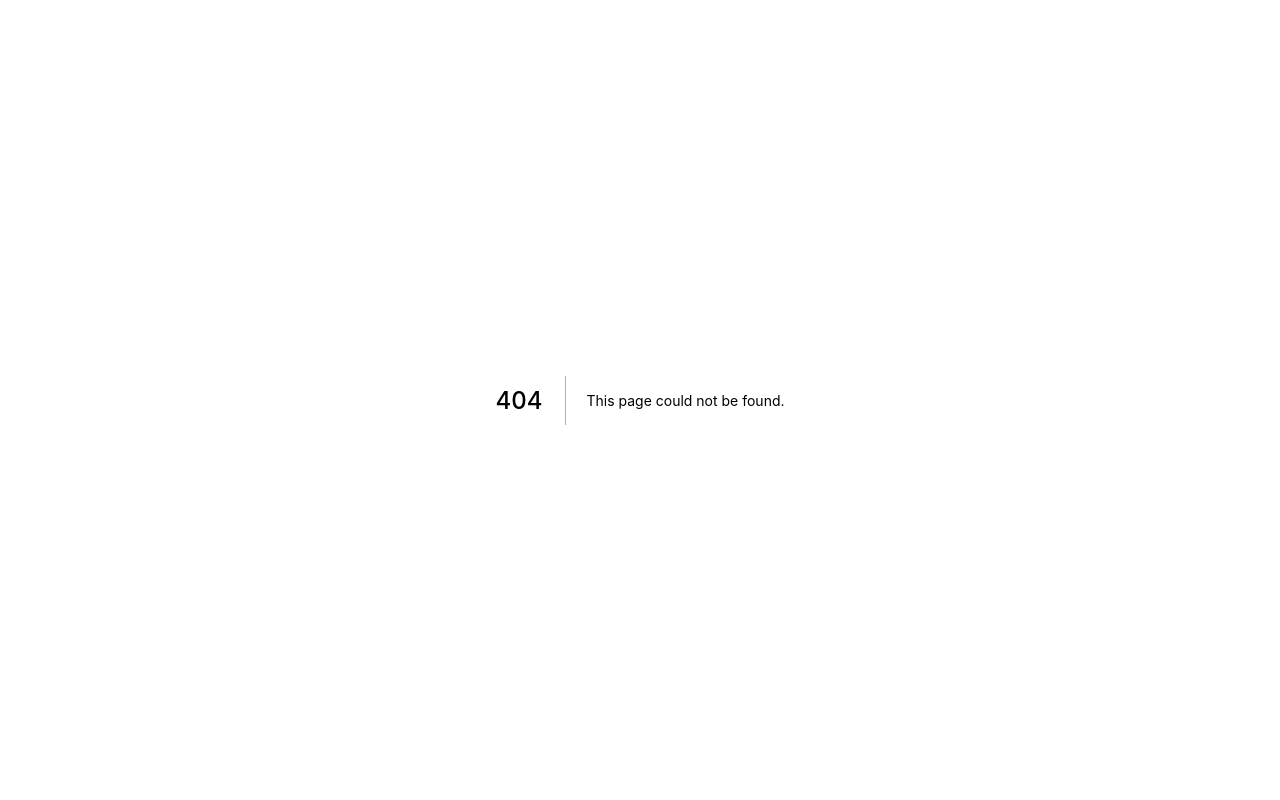
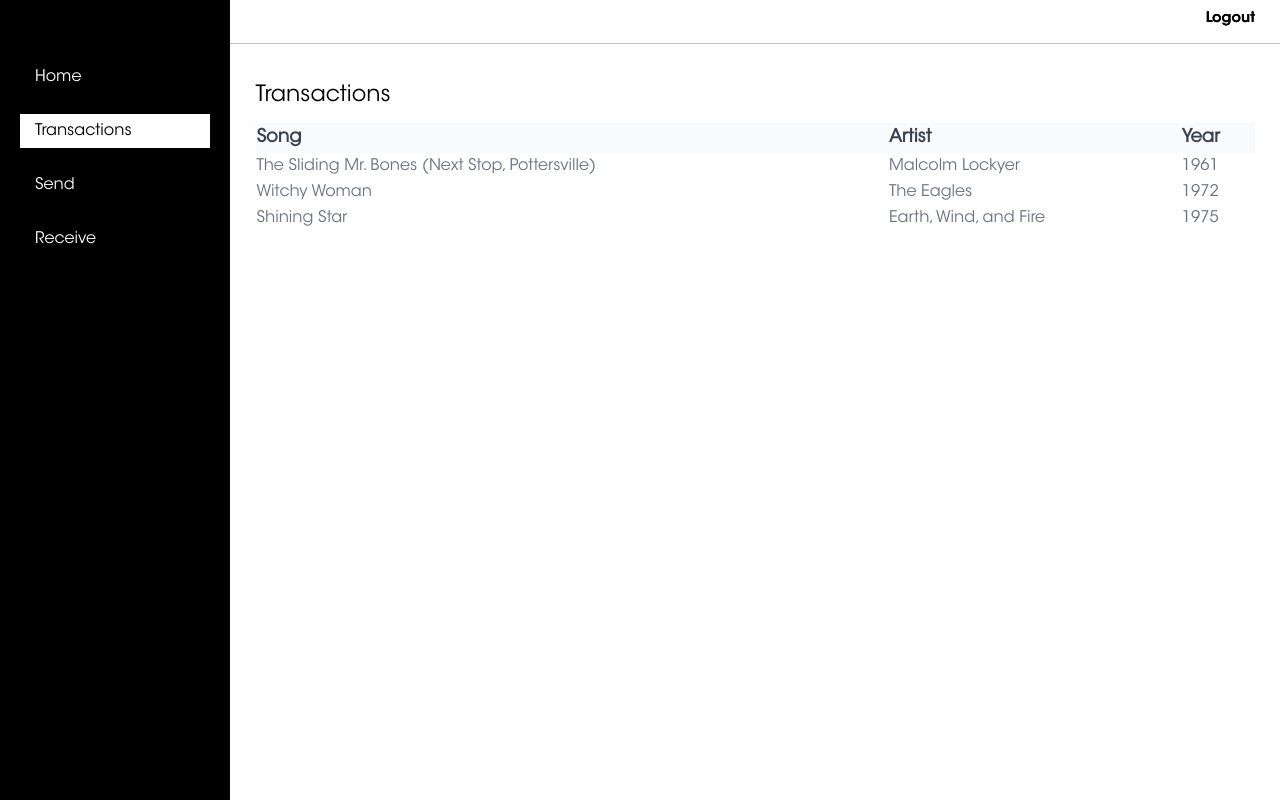
Before and after one commit to elraphty/BitcoinBankV2, a Next.js app in the folder client/: page /transactions in a window 1280 px wide. Before the commit this address had no page. Built offline with nearby package versions, Linux system fonts and the light colour scheme.

Commit message:
added trasactions page

```diff
--- a/client/components/Sidebar.tsx
+++ b/client/components/Sidebar.tsx
@@ -18,7 +18,7 @@ const Sidebar: NextPage = () => {
         <li className={`${url === 'transactions' ? 'activeLink' : ''}`}><Link href="/transactions">Transactions</Link></li>
         <li className={`${url === 'send' ? 'activeLink' : ''}`}><Link href="/send">Send</Link></li>
         <li className={`${url === 'receive' ? 'activeLink' : ''}`}><Link href="/receive">Receive</Link></li>
-        <li className={`${url === 'settings' ? 'activeLink' : ''}`}><Link href="/settings">Settings</Link></li>
+        {/* <li className={`${url === 'settings' ? 'activeLink' : ''}`}><Link href="/settings">Settings</Link></li> */}
       </ul>
     </div>
   )
--- a/client/pages/receive/index.tsx
+++ b/client/pages/receive/index.tsx
@@ -7,7 +7,7 @@ import BodyWrap from '../../components/BodyWrap';
 export default function Receive() {
     const [addresses, setAddresses] = useState<[]>([]);
     const [index, setIndex] = useState(0);
-    const [addressType, setAddressType] = useState<string>('p2wpkh');
+    const [platform, setPlatform] = useState<string>('bitcoin');
 
     const getNewAddress = () => {
         if (index < addresses.length - 1) {
@@ -21,17 +21,17 @@ export default function Receive() {
         const token = await getFromStorage('token');
 
         if (token) {
-            const addresses = await getWithToken(`wallet/getaddress?type=${addressType}`, token);
+            const addresses = await getWithToken(`wallet/getaddress`, token);
             setAddresses(addresses.data.data.address);
         }
-    }, [addressType]);
+    }, [platform]);
 
     useEffect(() => {
         getAddresses();
     }, [getAddresses]);
 
-    const switchAddressType = useCallback((_type: string) => {
-        setAddressType(_type);
+    const switchPlatforms = useCallback((_type: string) => {
+        setPlatform(_type);
         getAddresses();
     }, [getAddresses]);
 
@@ -42,13 +42,13 @@ export default function Receive() {
                     <div className="">
                         <div className="max-w-7xl mx-auto">
                             <section className="mt-3 mb-2">
-                                <button className={`inline justify-center py-2 px-4 border border-transparent shadow-sm text-sm font-medium rounded-md  ${addressType === 'p2wpkh' ? 'bg-purple-900 text-white' : 'text-gray-700'} focus:outline-none`}
-                                    onClick={() => switchAddressType('p2wpkh')
+                                <button className={`inline justify-center py-2 px-4 border border-transparent shadow-sm text-sm font-medium rounded-md  ${platform === 'bitcoin' ? 'bg-black text-white' : 'text-gray-700'} focus:outline-none`}
+                                    onClick={() => switchPlatforms('bitcoin')
                                     }>
-                                    P2WPKH
+                                    Bitcoin
                                 </button>
-                                <button className={`inline justify-center lg:ml-5 sm:ml-0 py-2 px-4 border border-transparent shadow-sm text-sm font-medium rounded-md ${addressType === 'p2pkh' ? 'bg-purple-900 text-white' : 'text-gray-700'} focus:outline-none`} onClick={() => switchAddressType('p2pkh')}>
-                                    P2PKH
+                                <button className={`inline justify-center lg:ml-5 sm:ml-0 py-2 px-4 border border-transparent shadow-sm text-sm font-medium rounded-md ${platform === 'lightning' ? 'bg-black text-white' : 'text-gray-700'} focus:outline-none`} onClick={() => switchPlatforms('lightning')}>
+                                    Lightning
                                 </button>
                             </section>
                             <div className="py-4 flex align-center justify-center">
@@ -93,20 +93,13 @@ export default function Receive() {
                                             </div>
                                             <div className="px-4 py-3 bg-gray-50 text-right sm:px-6">
                                                 <button
-                                                    onClick={() => getNewAddress()}
-                                                    className="bg-white py-2 px-4 border border-gray-300 rounded-md shadow-sm text-sm font-medium text-gray-700 hover:bg-gray-50 focus:outline-none focus:ring-2 focus:ring-offset-2 "
-                                                >
-                                                    Generate next address
-                                                </button>
-
-                                                <button
                                                     onClick={() =>
                                                         navigator.clipboard.writeText(
                                                             // addresses[index] && addresses[index].address!
                                                             ''
                                                         )
                                                     }
-                                                    className="inline-flex justify-center py-2 px-4 border border-transparent shadow-sm text-sm font-medium rounded-md text-gray-700 :outline-none focus:ring-2 focus:ring-offset-2"
+                                                    className="bg-white inline-flex justify-center py-2 px-4 border border-transparent shadow-sm text-sm font-medium rounded-md text-gray-700 :outline-none focus:ring-2 focus:ring-offset-2"
                                                 >
                                                     Copy address
                                                 </button>
--- a/client/pages/send/components/CreateTxForm.tsx
+++ b/client/pages/send/components/CreateTxForm.tsx
@@ -19,8 +19,8 @@ const validationSchema = Yup.object().shape({
 });
 
 const CreateTxForm = ({ createTransaction, error }: Props) => {
-    const [addressType, setAddressType] = useState<string>('p2wpkh');
-    const [btnText, setBtnText] = useState<string>('Create transaction');
+    const [platform, setPlatform] = useState<string>('bitcoin');
+    const [btnText, setBtnText] = useState<string>('Pay');
 
     const initialValues = useMemo(
         (): FormValues => ({
@@ -30,26 +30,29 @@ const CreateTxForm = ({ createTransaction, error }: Props) => {
         [],
     );
 
-    const switchAddressType = useCallback((_type: string) => {
-        setAddressType(_type);
+    const switchPlatforms = useCallback((_type: string) => {
+        setPlatform(_type);
     }, []);
 
     const formSubmit: SetSubmitting<FormValues> = useCallback(async (values: FormValues, { setSubmitting }) => {
         setBtnText('Creating... transaction');
-        await createTransaction(values.recipientAddress, values.amountToSend, addressType);
+        // await createTransaction(values.recipientAddress, values.amountToSend, addressType);
         setSubmitting(false);
         setBtnText('Create transaction');
-    }, [addressType, createTransaction]);
+    }, [createTransaction]);
 
     return (
         <>
             <section className="mt-3 mb-2">
-                <button className={`inline justify-center py-2 px-4 border border-transparent shadow-sm text-sm font-medium rounded-md  ${addressType === 'p2wpkh' ? 'bg-purple-900 text-white' : 'text-gray-700'} focus:outline-none`}
-                    onClick={() => switchAddressType('p2wpkh')
-                    }>
-                    P2WPKH
-                </button>
-            </section>
+                                <button className={`inline justify-center py-2 px-4 border border-transparent shadow-sm text-sm font-medium rounded-md  ${platform === 'bitcoin' ? 'bg-black text-white' : 'text-gray-700'} focus:outline-none`}
+                                    onClick={() => switchPlatforms('bitcoin')
+                                    }>
+                                    Bitcoin
+                                </button>
+                                <button className={`inline justify-center lg:ml-5 sm:ml-0 py-2 px-4 border border-transparent shadow-sm text-sm font-medium rounded-md ${platform === 'lightning' ? 'bg-black text-white' : 'text-gray-700'} focus:outline-none`} onClick={() => switchPlatforms('lightning')}>
+                                    Lightning
+                                </button>
+                            </section>
             <div className="py-4 flex align-center justify-center">
                 <div className="w-full" style={{ maxWidth: 800 }}>
                     <div className="mt-5 md:mt-0 md:col-span-2 w-full">
@@ -110,7 +113,7 @@ const CreateTxForm = ({ createTransaction, error }: Props) => {
                                     <div className="px-4 py-3 bg-gray-50 text-right sm:px-6">
                                         <button
                                             disabled={isSubmitting}
-                                            className="inline-flex justify-center py-2 px-4 border border-transparent shadow-sm text-sm font-medium rounded-md text-gray-700 bg-tabconf-blue-600 hover:bg-tabconf-blue-700 focus:outline-none focus:ring-2 focus:ring-offset-2 focus:ring-tabconf-blue-500"
+                                            className="inline-flex justify-center py-2 px-4 border border-transparent shadow-sm text-sm font-medium rounded-md text-gray-700  focus:outline-none focus:ring-2 focus:ring-offset-2"
                                             type="submit"
                                         >
                                             {btnText}
--- /dev/null
+++ b/client/pages/transactions.tsx
@@ -0,0 +1,52 @@
+import type { NextPage } from 'next';
+import Head from 'next/head';
+import Sidebar from '../components/Sidebar';
+import Topbar from '../components/Topbar';
+import BodyWrap from '../components/BodyWrap';
+
+const Transactions: NextPage = () => {
+    return (
+        <div className={''}>
+            <Head>
+                <title>Bitcoin Bank Version 2</title>
+                <meta name="description" content="BitcoinbankV2 client" />
+                <link rel="icon" href="/favicon.ico" />
+            </Head>
+            <Sidebar />
+            <Topbar />
+            <BodyWrap>
+                <div className='transactions-wrap'>
+                    <h2 className='header'>Transactions</h2>
+                    <table className="w-full text-left text-gray-500 dark:text-gray-400">
+                        <thead className="text-lg text-gray-700 bg-gray-50 dark:bg-gray-700 dark:text-gray-400">
+                            <tr>
+                                <th>Song</th>
+                                <th>Artist</th>
+                                <th>Year</th>
+                            </tr>
+                        </thead>
+                        <tbody>
+                            <tr>
+                                <td>The Sliding Mr. Bones (Next Stop, Pottersville)</td>
+                                <td>Malcolm Lockyer</td>
+                                <td>1961</td>
+                            </tr>
+                            <tr>
+                                <td>Witchy Woman</td>
+                                <td>The Eagles</td>
+                                <td>1972</td>
+                            </tr>
+                            <tr>
+                                <td>Shining Star</td>
+                                <td>Earth, Wind, and Fire</td>
+                                <td>1975</td>
+                            </tr>
+                        </tbody>
+                    </table>
+                </div>
+            </BodyWrap>
+        </div>
+    )
+}
+
+export default Transactions;
--- a/client/styles/_variables.scss
+++ b/client/styles/_variables.scss
@@ -1,7 +1,7 @@
 @import '_fonts';
 
-$primaryBackground: #000000;
-$primaryButton: #70EC50;
+$primaryBackground: hsl(0, 0%, 0%);
+$primaryButton: #C3C3C3;
 $textLightColor: #FEFEFE;
 $textLightError: #FFB1A3;
 $textDarkColor: #000000;
--- a/client/styles/globals.scss
+++ b/client/styles/globals.scss
@@ -28,7 +28,7 @@ input {
 }
 
 button {
-  background-color: #90EE90;
+  background-color: $primaryButton;
   font-family: $fontDemi;
   @media (max-width: 800px) {
     font-size: 0.9rem;
@@ -239,10 +239,19 @@ label.form__label {
     font-size: $textSizeMd;
     font-family: $font;
     color: #000000;
+    margin-top: 15px;
+  }
+
+  .transactions-wrap {
+    margin-top: 15px;
+    .header {
+      margin-bottom: 10px;
+      font-size: 1.4rem;
+    }
   }
 
   .balance-wrap {
-    margin-top: 40px;
+    margin-top: 30px;
     section {
       display: inline-block;
       width: 23vw;
```
